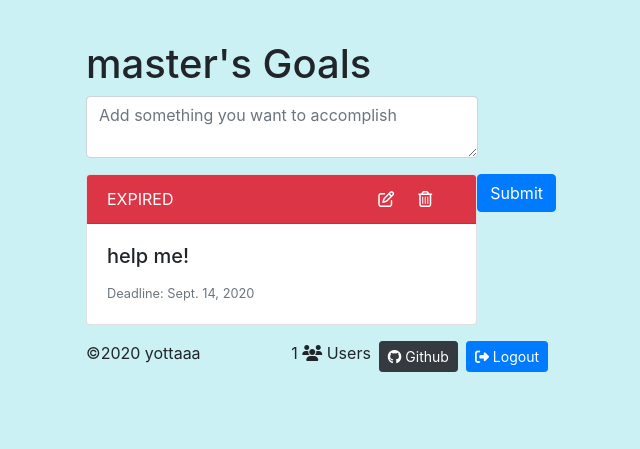
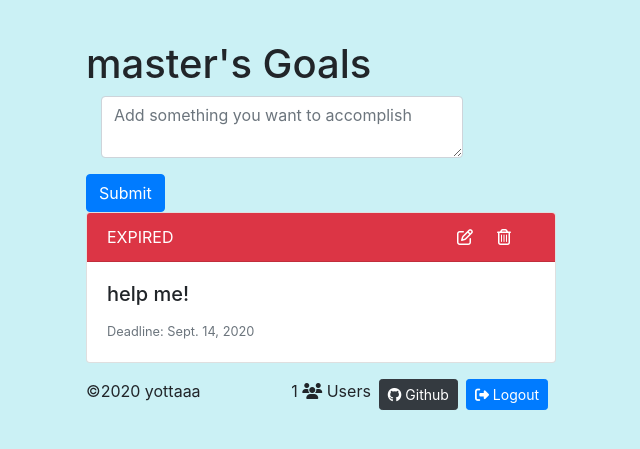
Before and after one commit to yottaaa/todowithdeadline, a Django app: page /todo/ in a window 1280 px wide. Shown: the top 449 px of the page, without its empty margins (319-959 px from the left). Run offline with Django 3.2, Linux system fonts and the light colour scheme; a user stored in the database is signed in; data comes from the database, SQL or seed files in the repository; some libraries are stand-ins or nearby versions.

Commit message:
change form design

```diff
--- a/todoapp/templates/todoapp/index.html
+++ b/todoapp/templates/todoapp/index.html
@@ -7,10 +7,12 @@
         <div style="width: 100%; max-width: 500px;">
             <div class="col-12">
                 <h1>{{ request.user.username }}'s Goals</h1>
-                <form action="{% url 'addtask' %}" method="POST" class="form">
+                <form action="{% url 'addtask' %}" method="POST" class="form-inline">
                     {% csrf_token %}
-                    <textarea class="form-control col-10 mb-3" name='task' placeholder="Add something you want to accomplish" style="width: 100%;"></textarea>
-                    <input class="btn btn-primary float-right" type="submit">
+                    <div class="form-group col-10  mb-3">
+                        <textarea class="form-control" name='task' placeholder="Add something you want to accomplish" style="width: 100%;"></textarea>
+                    </div>
+                    <input class="btn btn-primary" type="submit">
                 </form>
             </div>
             <div class="col-12">
```
